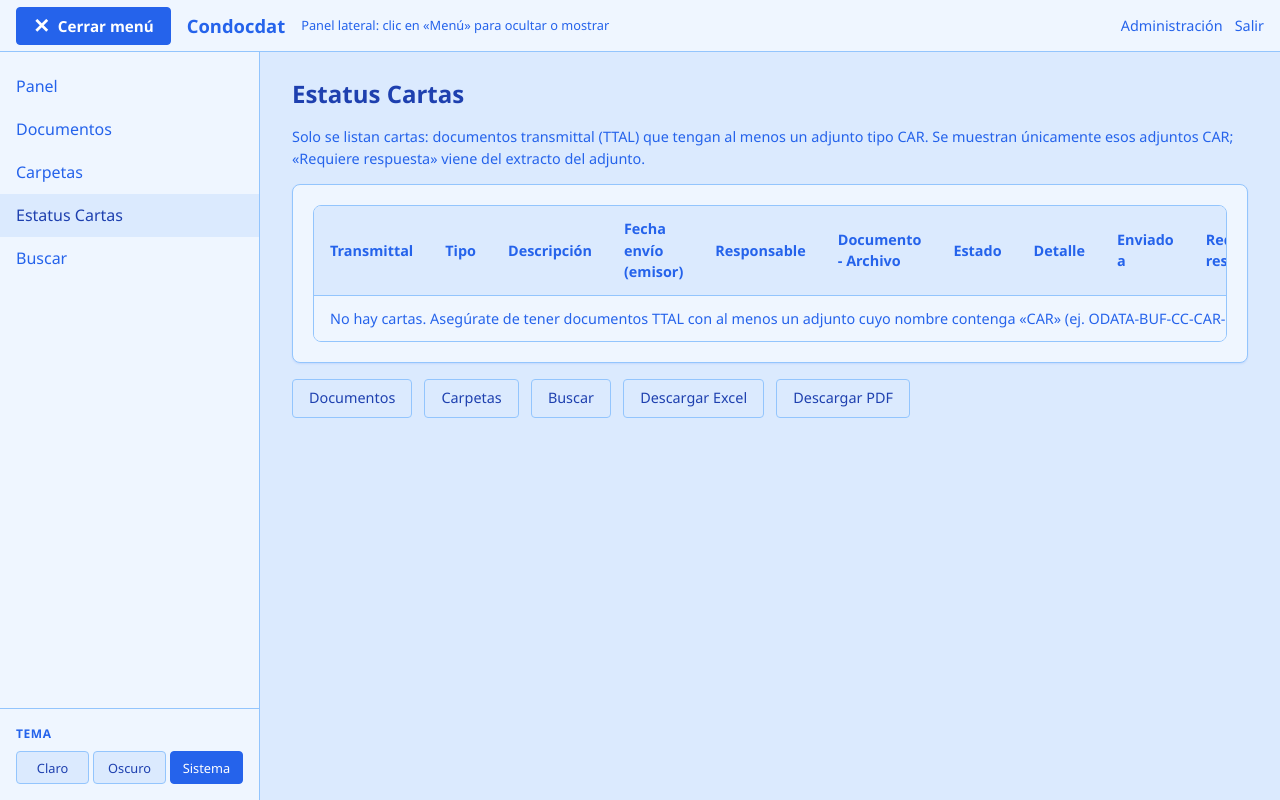
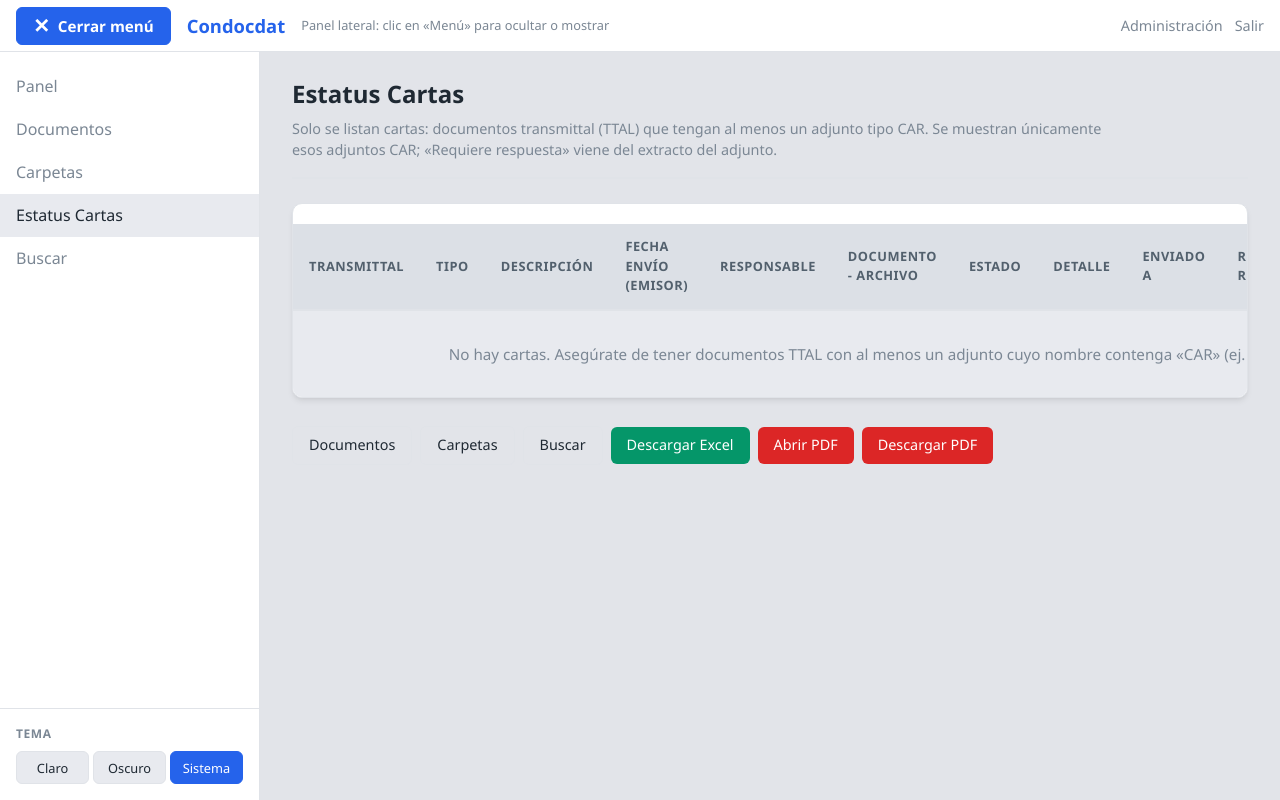
Before and after one commit to maxgonpe/condocdat, a Django app: page /documentos/cartas/ in a window 1280 px wide. Run offline with Django 5.2, Linux system fonts and the light colour scheme; the visitor is signed in with stand-in values (Sample User, id 1); data that the repository does not hold is empty.

Commit message:
cambios de estilos en los templates

```diff
--- a/documents/views.py
+++ b/documents/views.py
@@ -535,12 +535,25 @@ def search_unified_view(request):
 
 # ---------- Estatus Cartas (documentos transmittal ODATA-BUF-CM-TTAL-*; info en extracto de adjuntos) ----------
 
+# Solo considerar "carta" si el nombre del archivo contiene CAR o CARTAS como palabra (no "carga", etc.)
+_CARTA_FILENAME_RE = re.compile(r"(^|[-_./\\])(CAR|CARTAS)([-_./\\]|$)", re.IGNORECASE)
+
+
+def _is_carta_filename(name):
+    """True si el nombre de archivo contiene CAR o CARTAS como palabra completa (ej. -CAR- o cartas.pdf)."""
+    if not name:
+        return False
+    return bool(_CARTA_FILENAME_RE.search(name))
+
 
 def _get_cartas_status_rows():
     """Construye la lista de filas del listado Estatus Cartas (reutilizable para HTML y export)."""
+    # CAR/CARTAS como palabra en la ruta del adjunto (evita que entren "carga", "carro", etc.)
+    # Sin backslash en el patrón para compatibilidad con todos los backends de BD.
+    carta_regex = r"(^|[-_./])(CAR|CARTAS)([-_./]|$)"
     docs = (
         Document.objects
-        .filter(code__icontains="TTAL", attachments__file__icontains="CAR")
+        .filter(code__icontains="TTAL", attachments__file__iregex=carta_regex)
         .distinct()
         .select_related("project", "company", "process", "doc_type", "folder")
         .prefetch_related("attachments")
@@ -551,7 +564,7 @@ def _get_cartas_status_rows():
     for d in docs:
         for att in d.attachments.all():
             nombre_archivo = os.path.basename(att.file.name) if att.file else ""
-            if "CAR" not in (att.file.name or "").upper():
+            if not _is_carta_filename(nombre_archivo):
                 continue
             requiere = _parse_requiere_respuesta(att.extracted_text)
             if not requiere:
@@ -648,8 +661,9 @@ def _cartas_status_excel_response(rows):
     return response
 
 
-def _cartas_status_pdf_response(rows):
-    """Genera HttpResponse con el listado en PDF. Nombre: Estatus-Cartas-al-DD-MM-YYYY.pdf"""
+def _cartas_status_pdf_response(rows, inline=False):
+    """Genera HttpResponse con el listado en PDF. Nombre: Estatus-Cartas-al-DD-MM-YYYY.pdf
+    Si inline=True, Content-Disposition: inline para abrir en pestaña y guardar desde el visor."""
     from reportlab.lib import colors
     from reportlab.lib.pagesizes import A4
     from reportlab.platypus import SimpleDocTemplate, Table, TableStyle
@@ -692,7 +706,10 @@ def _cartas_status_pdf_response(rows):
     doc.build([t])
     buf.seek(0)
     response = HttpResponse(buf.read(), content_type="application/pdf")
-    response["Content-Disposition"] = f'attachment; filename="{filename}"'
+    if inline:
+        response["Content-Disposition"] = f'inline; filename="{filename}"'
+    else:
+        response["Content-Disposition"] = f'attachment; filename="{filename}"'
     return response
 
 
@@ -708,7 +725,8 @@ def cartas_status(request):
     if request.GET.get("format") == "excel":
         return _cartas_status_excel_response(rows)
     if request.GET.get("format") == "pdf":
-        return _cartas_status_pdf_response(rows)
+        open_inline = request.GET.get("open") == "1"
+        return _cartas_status_pdf_response(rows, inline=open_inline)
 
     n_si = sum(1 for r in rows if r.get("requiere_respuesta") == "SI")
     n_no = sum(1 for r in rows if r.get("requiere_respuesta") == "NO")
--- a/static/css/theme.css
+++ b/static/css/theme.css
@@ -1,18 +1,104 @@
 /**
  * Condocdat - Estilos globales del proyecto
- * Tres temas (variables CSS): claro, oscuro y sistema (azul celeste).
- * Todos los templates heredan estas variables.
+ * Tres temas: claro, oscuro y sistema.
+ * Colores centralizados en variables para cambiar un tema sin tocar el resto.
  */
 
-/* ========== TEMA CLARO ========== */
+/* ========== TEMA CLARO (paleta púrpura: contraste notable) ========== */
 :root,
 [data-theme="light"] {
-  /* Fondos */
-  --bg: #f0f2f5;
-  --bg-elevated: #ffffff;
+  /* Paleta: #21004b · #4b0082 · #7e21d4 · #7630ff · #9683ec */
+
+  /* Fondos: claros con toque lavanda para que la paleta se distinga */
+  --bg: #f5f0fc;
+  --bg-elevated: #ede5fc;
   --surface: #ffffff;
-  --surface-hover: #f0f2f5;
-  --surface-active: #e4e6eb;
+  --surface-hover: #e8dffa;
+  --surface-active: #d9ccf7;
+
+  /* Bordes: visibles con púrpura de la paleta */
+  --border: #9683ec;
+  --border-focus: #7630ff;
+
+  /* Texto: contraste fuerte (21004b y 4b0082) */
+  --text: #21004b;
+  --text-secondary: #4b0082;
+  --text-muted: #7e21d4;
+
+  /* Acento: violeta intenso para botones y enlaces */
+  --accent: #7630ff;
+  --accent-hover: #4b0082;
+  --accent-subtle: #e8dffa;
+  --accent-text: #ffffff;
+
+  /* Estados: coherentes con la paleta */
+  --success: #059669;
+  --success-bg: #ecfdf5;
+  --warning: #d97706;
+  --warning-bg: #fffbeb;
+  --error: #dc2626;
+  --error-bg: #fef2f2;
+  --info: #7630ff;
+  --info-bg: #e8dffa;
+
+  /* Sombras: tinte púrpura para marcar profundidad */
+  --shadow-sm: 0 1px 2px rgba(75, 0, 130, 0.12);
+  --shadow: 0 1px 3px rgba(75, 0, 130, 0.15);
+  --shadow-md: 0 4px 6px -1px rgba(75, 0, 130, 0.14), 0 2px 4px -2px rgba(75, 0, 130, 0.1);
+  --shadow-lg: 0 10px 15px -3px rgba(75, 0, 130, 0.15), 0 4px 6px -4px rgba(75, 0, 130, 0.1);
+
+  /* Radios */
+  --radius-sm: 6px;
+  --radius: 10px;
+  --radius-lg: 14px;
+
+  /* Transiciones */
+  --transition: 0.15s ease;
+}
+
+/* ========== TEMA OSCURO ========== */
+[data-theme="dark"] {
+  --bg: #822659;
+  --bg-elevated: #943d72;
+  --surface: #9e4a7a;
+  --surface-hover: #a85a88;
+  --surface-active: #b26a96;
+
+  --border: #a85a88;
+  --border-focus: #58a6ff;
+
+  --text: #e6edf3;
+  --text-secondary: #b1bac4;
+  --text-muted: #8b949e;
+
+  --accent: #58a6ff;
+  --accent-hover: #388bfd;
+  --accent-subtle: #1e3a5c;
+  --accent-text: #ffffff;
+
+  --success: #3fb950;
+  --success-bg: #1e3d2e;
+  --warning: #d29922;
+  --warning-bg: #3d3520;
+  --error: #f85149;
+  --error-bg: #3d2424;
+  --info: #58a6ff;
+  --info-bg: #1e3a5c;
+
+  --shadow-sm: 0 1px 2px rgba(0, 0, 0, 0.25);
+  --shadow: 0 1px 3px rgba(0, 0, 0, 0.3);
+  --shadow-md: 0 4px 6px -1px rgba(0, 0, 0, 0.3), 0 2px 4px -2px rgba(0, 0, 0, 0.2);
+  --shadow-lg: 0 10px 15px -3px rgba(0, 0, 0, 0.3), 0 4px 6px -4px rgba(0, 0, 0, 0.2);
+}
+
+/* ========== TEMA SISTEMA (BÁSICO BLANCO Y NEGRO) ========== */
+[data-theme="system"] {
+  /* Fondos (un par de tonos más oscuros) */
+  --bg: #e2e4e9;
+  --bg-elevated: #f5f6f8;
+  --surface: #ffffff;
+  --surface-hover: #e8eaef;
+  --surface-active: #dce0e6;
 
   /* Bordes */
   --border: #e0e3e8;
@@ -44,90 +130,6 @@
   --shadow: 0 1px 3px rgba(0, 0, 0, 0.08);
   --shadow-md: 0 4px 6px -1px rgba(0, 0, 0, 0.08), 0 2px 4px -2px rgba(0, 0, 0, 0.06);
   --shadow-lg: 0 10px 15px -3px rgba(0, 0, 0, 0.08), 0 4px 6px -4px rgba(0, 0, 0, 0.04);
-
-  /* Radios */
-  --radius-sm: 4px;
-  --radius: 8px;
-  --radius-lg: 12px;
-
-  /* Transiciones */
-  --transition: 0.15s ease;
-}
-
-/* ========== TEMA OSCURO ========== */
-[data-theme="dark"] {
-  --bg: #1e2433;
-  --bg-elevated: #252d3d;
-  --surface: #2a3347;
-  --surface-hover: #343f54;
-  --surface-active: #3e4a62;
-
-  --border: #3a4558;
-  --border-focus: #58a6ff;
-
-  --text: #e6edf3;
-  --text-secondary: #b1bac4;
-  --text-muted: #8b949e;
-
-  --accent: #58a6ff;
-  --accent-hover: #388bfd;
-  --accent-subtle: #1e3a5c;
-  --accent-text: #ffffff;
-
-  --success: #3fb950;
-  --success-bg: #1e3d2e;
-  --warning: #d29922;
-  --warning-bg: #3d3520;
-  --error: #f85149;
-  --error-bg: #3d2424;
-  --info: #58a6ff;
-  --info-bg: #1e3a5c;
-
-  --shadow-sm: 0 1px 2px rgba(0, 0, 0, 0.25);
-  --shadow: 0 1px 3px rgba(0, 0, 0, 0.3);
-  --shadow-md: 0 4px 6px -1px rgba(0, 0, 0, 0.3), 0 2px 4px -2px rgba(0, 0, 0, 0.2);
-  --shadow-lg: 0 10px 15px -3px rgba(0, 0, 0, 0.3), 0 4px 6px -4px rgba(0, 0, 0, 0.2);
-}
-
-/* ========== TEMA SISTEMA (AZUL CELESTE MÁS BRILLANTE) ========== */
-[data-theme="system"] {
-  /* Fondos: azul brillante */
-  --bg: #dbeafe;
-  --bg-elevated: #eff6ff;
-  --surface: #eff6ff;
-  --surface-hover: #dbeafe;
-  --surface-active: #93c5fd;
-
-  /* Bordes */
-  --border: #93c5fd;
-  --border-focus: #2563eb;
-
-  /* Texto: azul oscuro legible */
-  --text: #1e40af;
-  --text-secondary: #1d4ed8;
-  --text-muted: #2563eb;
-
-  /* Acento: azul brillante */
-  --accent: #2563eb;
-  --accent-hover: #1d4ed8;
-  --accent-subtle: #bfdbfe;
-  --accent-text: #ffffff;
-
-  /* Estados */
-  --success: #059669;
-  --success-bg: #d1fae5;
-  --warning: #d97706;
-  --warning-bg: #fef3c7;
-  --error: #dc2626;
-  --error-bg: #fee2e2;
-  --info: #2563eb;
-  --info-bg: #dbeafe;
-
-  /* Sombras: tinte azul brillante */
-  --shadow-sm: 0 1px 2px rgba(37, 99, 235, 0.12);
-  --shadow: 0 1px 3px rgba(37, 99, 235, 0.15);
-  --shadow-md: 0 4px 6px -1px rgba(37, 99, 235, 0.12), 0 2px 4px -2px rgba(37, 99, 235, 0.1);
-  --shadow-lg: 0 10px 15px -3px rgba(37, 99, 235, 0.15), 0 4px 6px -4px rgba(37, 99, 235, 0.1);
 }
 
 /* ========== RESET Y BASE ========== */
@@ -445,6 +447,36 @@ a.btn + a.btn {
   margin-left: 0.5rem;
 }
 
+/* Botón Excel (verde) */
+a.btn-excel,
+.btn-excel {
+  background: #059669;
+  border-color: #059669;
+  color: #fff;
+}
+a.btn-excel:hover,
+.btn-excel:hover {
+  background: #047857;
+  border-color: #047857;
+  color: #fff;
+  text-decoration: none;
+}
+
+/* Botón PDF (rojo) */
+a.btn-pdf,
+.btn-pdf {
+  background: #dc2626;
+  border-color: #dc2626;
+  color: #fff;
+}
+a.btn-pdf:hover,
+.btn-pdf:hover {
+  background: #b91c1c;
+  border-color: #b91c1c;
+  color: #fff;
+  text-decoration: none;
+}
+
 /* ========== UTILIDADES DE TEXTO ========== */
 .muted {
   color: var(--text-muted);
@@ -462,6 +494,32 @@ a.btn + a.btn {
   border: 1px solid var(--border);
   border-radius: var(--radius);
   background: var(--surface);
+}
+
+/* Listados: tarjeta con tabla */
+.card.card--list {
+  padding: 1.25rem 0 0;
+  overflow: hidden;
+  box-shadow: var(--shadow-md);
+}
+
+.card.card--list .table-wrap {
+  border: none;
+  border-radius: 0;
+  margin: 0;
+}
+
+.card.card--list .form-group,
+.card.card--list .muted {
+  margin: 0 1.25rem 1rem;
+}
+
+.card.card--list .form-group:first-child {
+  margin-top: 0;
+}
+
+.card.card--list [name="csrfmiddlewaretoken"] {
+  margin: 0 1.25rem;
 }
 
 table.data-table {
@@ -483,12 +541,126 @@ table.data-table th {
   background: var(--surface-hover);
 }
 
+.card--list table.data-table th {
+  font-size: 0.8rem;
+  text-transform: uppercase;
+  letter-spacing: 0.04em;
+  padding: 0.85rem 1rem;
+  border-bottom: 2px solid var(--border);
+  background: var(--surface-active);
+  color: var(--text-secondary);
+}
+
 table.data-table tr:last-child td {
   border-bottom: none;
 }
 
-table.data-table tr:hover td {
+table.data-table tbody tr {
+  transition: background-color var(--transition);
+}
+
+table.data-table tbody tr:hover td {
   background: var(--surface-hover);
+}
+
+table.data-table td:first-child a {
+  font-weight: 600;
+  color: var(--accent);
+}
+
+table.data-table td:first-child a:hover {
+  text-decoration: underline;
+}
+
+table.data-table tr.empty-state td {
+  padding: 2rem 1rem;
+  text-align: center;
+  color: var(--text-muted);
+  font-size: 0.95rem;
+  background: var(--surface-hover);
+  border-bottom: none;
+}
+
+.btn-sm,
+table.data-table .btn {
+  padding: 0.3rem 0.6rem;
+  font-size: 0.8rem;
+}
+
+table.data-table .btn + .btn,
+table.data-table .btn + a.btn,
+table.data-table a.btn + .btn {
+  margin-left: 0.35rem;
+}
+
+/* ========== ENCABEZADO DE PÁGINA DE LISTADO ========== */
+.page-header {
+  margin-bottom: 1.5rem;
+  padding-bottom: 1rem;
+  border-bottom: 2px solid var(--border);
+}
+
+.page-header h1 {
+  margin: 0 0 0.35rem;
+}
+
+.page-header .muted {
+  margin: 0;
+  font-size: 0.9rem;
+  max-width: 52rem;
+}
+
+/* ========== BARRA DE ACCIONES DE LISTADO ========== */
+.list-actions {
+  display: flex;
+  flex-wrap: wrap;
+  gap: 0.5rem;
+  align-items: center;
+  margin: 0;
+  padding: 0.75rem 0;
+}
+
+.list-actions .btn {
+  margin-left: 0 !important;
+}
+
+/* ========== BÚSQUEDA UNIFICADA: RESULTADOS ========== */
+#search-results {
+  display: grid;
+  gap: 1rem;
+}
+
+#search-results .card {
+  border-left: 4px solid var(--accent);
+}
+
+#search-results .card h2 {
+  font-size: 1rem;
+  margin: 0 0 0.75rem;
+  padding-bottom: 0.5rem;
+  border-bottom: 1px solid var(--border);
+  color: var(--text);
+}
+
+#search-results #documents-list p,
+#search-results #folders-list p,
+#search-results #folder-files-list p {
+  margin: 0.5rem 0;
+  padding: 0.5rem 0.75rem;
+  border-radius: var(--radius-sm);
+  transition: background var(--transition);
+}
+
+#search-results #documents-list p:hover,
+#search-results #folders-list p:hover,
+#search-results #folder-files-list p:hover {
+  background: var(--surface-hover);
+}
+
+#search-results #documents-list p a,
+#search-results #folders-list p a,
+#search-results #folder-files-list p a {
+  font-weight: 500;
 }
 
 /* ========== FORMULARIOS (reutilizables en templates) ========== */
--- a/static/js/theme.js
+++ b/static/js/theme.js
@@ -1,7 +1,7 @@
 /**
  * Selector de tema Condocdat
  * Persiste la preferencia en localStorage y aplica data-theme en <html>.
- * Valores: 'light' (claro), 'dark' (oscuro), 'system' (azul celeste).
+ * Valores: 'light' (claro = azul celeste), 'dark' (oscuro), 'system' (básico blanco y negro).
  */
 (function () {
   var STORAGE_KEY = 'condocdat-theme';
--- a/templates/documents/cartas_status.html
+++ b/templates/documents/cartas_status.html
@@ -3,10 +3,12 @@
 {% block title %}Estatus Cartas{% endblock %}
 
 {% block content %}
-<h1>Estatus Cartas</h1>
-<p class="muted">Solo se listan cartas: documentos transmittal (TTAL) que tengan al menos un adjunto tipo CAR. Se muestran únicamente esos adjuntos CAR; «Requiere respuesta» viene del extracto del adjunto.</p>
+<header class="page-header">
+  <h1>Estatus Cartas</h1>
+  <p class="muted">Solo se listan cartas: documentos transmittal (TTAL) que tengan al menos un adjunto tipo CAR. Se muestran únicamente esos adjuntos CAR; «Requiere respuesta» viene del extracto del adjunto.</p>
+</header>
 
-<div class="card">
+<div class="card card--list">
   <div class="table-wrap">
     <table class="data-table">
       <thead>
@@ -23,7 +25,7 @@
           <th>Requiere respuesta?</th>
           <th>Respuesta</th>
           <th>Fecha respuesta</th>
-          <th>Para</th>
+          {% comment %}<th>Para</th>{% endcomment %}
           <th>Link</th>
         </tr>
       </thead>
@@ -48,14 +50,14 @@
           <td>{{ row.requiere_respuesta|default:"" }}</td>
           <td>{{ row.respuesta|default:"" }}</td>
           <td>{% if row.fecha_respuesta %}{{ row.fecha_respuesta|date:"d/m/Y" }}{% else %}—{% endif %}</td>
-          <td>{{ row.para|default:"" }}</td>
+          {% comment %}<td>{{ row.para|default:"" }}</td>{% endcomment %}
           <td>
             <a href="{% url 'document_detail' row.document.pk %}" target="_blank" rel="noopener">Ver</a>
           </td>
         </tr>
         {% empty %}
-        <tr>
-          <td colspan="14" class="muted">
+        <tr class="empty-state">
+          <td colspan="13" class="muted">
             No hay cartas. Asegúrate de tener documentos TTAL con al menos un adjunto cuyo nombre contenga «CAR» (ej. ODATA-BUF-CC-CAR-001.pdf).
           </td>
         </tr>
@@ -65,11 +67,12 @@
   </div>
 </div>
 
-<p>
+<nav class="list-actions">
   <a href="{% url 'document_list' %}" class="btn btn-outline">Documentos</a>
   <a href="{% url 'folder_list' %}" class="btn btn-outline">Carpetas</a>
   <a href="{% url 'search_unified' %}" class="btn btn-outline">Buscar</a>
-  <a href="{% url 'cartas_status' %}?format=excel" class="btn btn-outline" download>Descargar Excel</a>
-  <a href="{% url 'cartas_status' %}?format=pdf" class="btn btn-outline" download>Descargar PDF</a>
-</p>
+  <a href="{% url 'cartas_status' %}?format=excel" class="btn btn-excel" download>Descargar Excel</a>
+  <a href="{% url 'cartas_status' %}?format=pdf&open=1" class="btn btn-pdf" target="_blank" rel="noopener">Abrir PDF</a>
+  <a href="{% url 'cartas_status' %}?format=pdf" class="btn btn-pdf" download>Descargar PDF</a>
+</nav>
 {% endblock %}
--- a/templates/documents/search_unified.html
+++ b/templates/documents/search_unified.html
@@ -3,8 +3,10 @@
 {% block title %}Buscar{% endblock %}
 
 {% block content %}
-<h1>Buscar por nombre y contenido</h1>
-<p class="muted">Busca en códigos, títulos, descripciones y en el texto extraído de los archivos (PDF, DOCX). Ej: "Juan Pérez", "ODATA-ST01", "PPT-00050".</p>
+<header class="page-header">
+  <h1>Buscar por nombre y contenido</h1>
+  <p class="muted">Busca en códigos, títulos, descripciones y en el texto extraído de los archivos (PDF, DOCX). Ej: "Juan Pérez", "ODATA-ST01", "PPT-00050".</p>
+</header>
 
 <div class="card">
   <div class="form-group" style="max-width: 500px; margin-bottom: 1rem;">
```
Also changed, not shown: templates/documents/document_list.html (+15 -13 lines), templates/documents/folder_list.html (+8 -6 lines).
